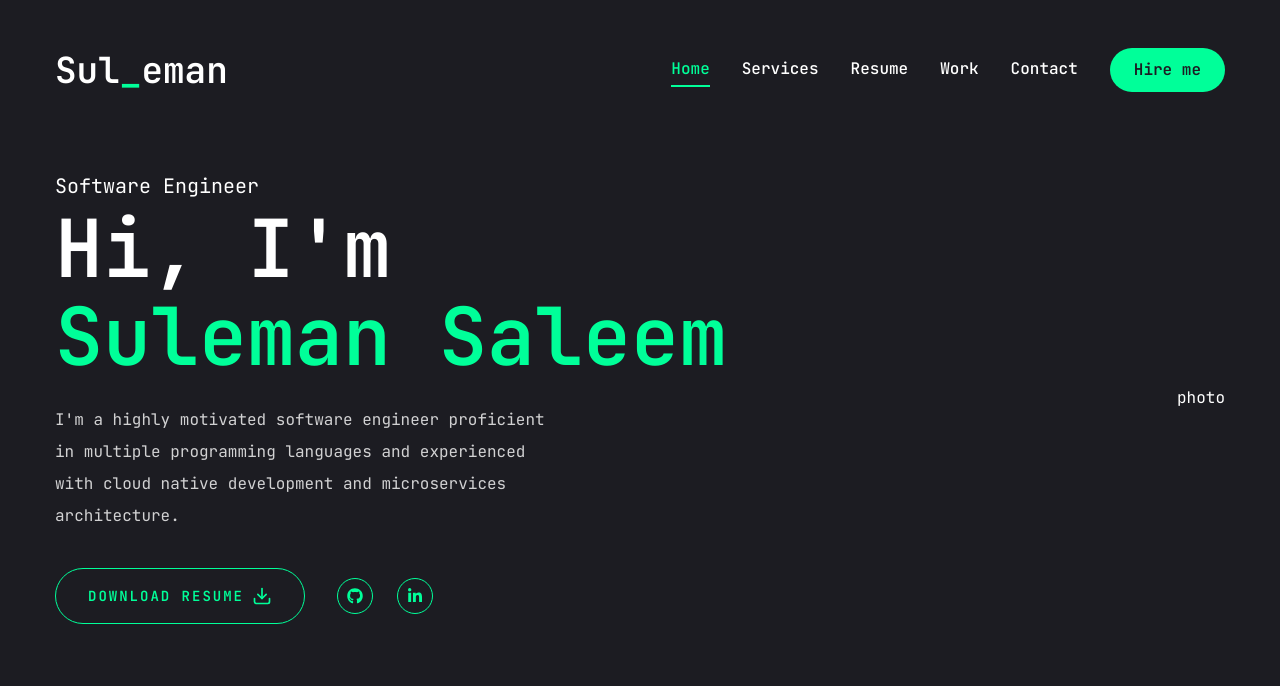
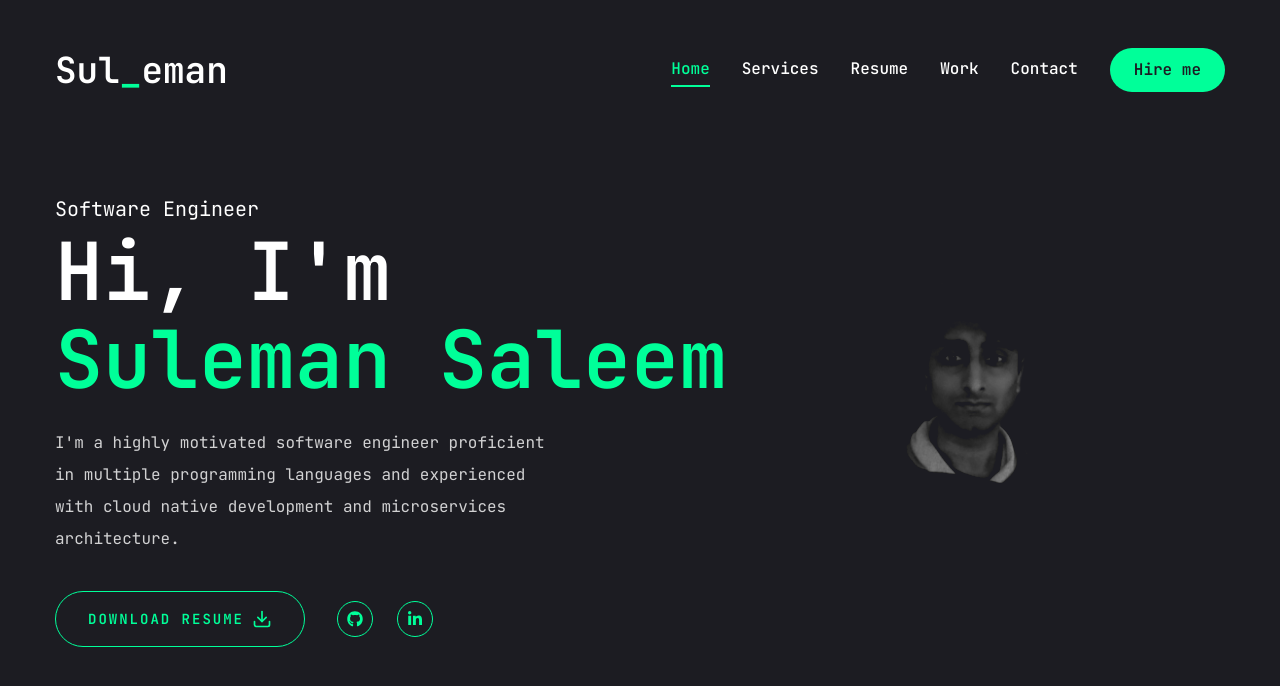
Before and after one commit to MSulSal/portfolio, a Next.js app: page / in a window 1280 px wide. Shown: the top 686 px of the page. Built offline with nearby package versions, Linux system fonts and the light colour scheme.

Commit message:
add photo

```diff
--- a/src/app/page.tsx
+++ b/src/app/page.tsx
@@ -1,3 +1,4 @@
+import Photo from "@/components/Photo";
 import Socials from "@/components/Socials";
 import { Button } from "@/components/ui/button";
 import { FiDownload } from "react-icons/fi";
@@ -38,7 +39,9 @@
             </div>
           </div>
           {/* photo */}
-          <div>photo</div>
+          <div>
+            <Photo />
+          </div>
         </div>
       </div>
     </section>
--- /dev/null
+++ b/src/components/Photo.tsx
@@ -0,0 +1,25 @@
+"use client";
+
+import { motion } from "framer-motion";
+import Image from "next/image";
+
+const Photo = () => {
+  return (
+    <div className="w-full h-full relative">
+      <motion.div>
+        <div className="w-[700px] h-[700px] xl:w-[498px] xl:h-[498px] mix-blend-lighten">
+          <Image
+            src="/profile_img.png"
+            priority
+            quality={100}
+            fill
+            alt=""
+            className="object-contain"
+          />
+        </div>
+      </motion.div>
+    </div>
+  );
+};
+
+export default Photo;
```
Also changed, not shown: public/Retouch_20250120_132621_0.PNG (added), public/profile_img.png (added).
